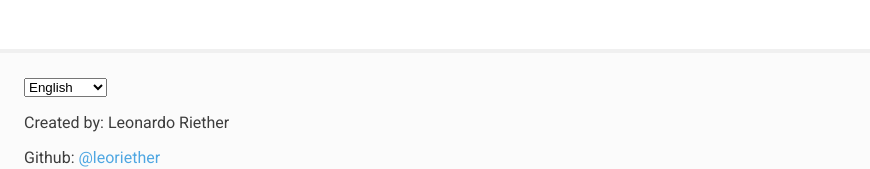
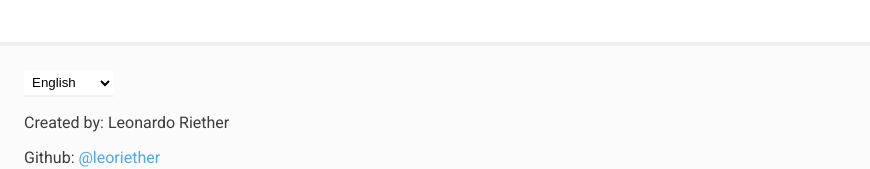
Before and after one commit to LeoRiether/PeriodicHelper, a plain HTML site: page index.html in a window 1280 px wide. Shown: the part 523-692 px from the top of the page, without its empty margins (0-870 px from the left). Drawn offline with Linux system fonts and the light colour scheme.

Commit message:
Update app.css

```diff
--- a/app.css
+++ b/app.css
@@ -151,3 +151,10 @@ body {
 .answbtn:hover {
   background: #275133;
 }
+
+.lang-select {
+  background: #fff;
+  border: 0;
+  border-bottom: 2px solid #f0f0f0;
+  padding: 4px;
+}
```
